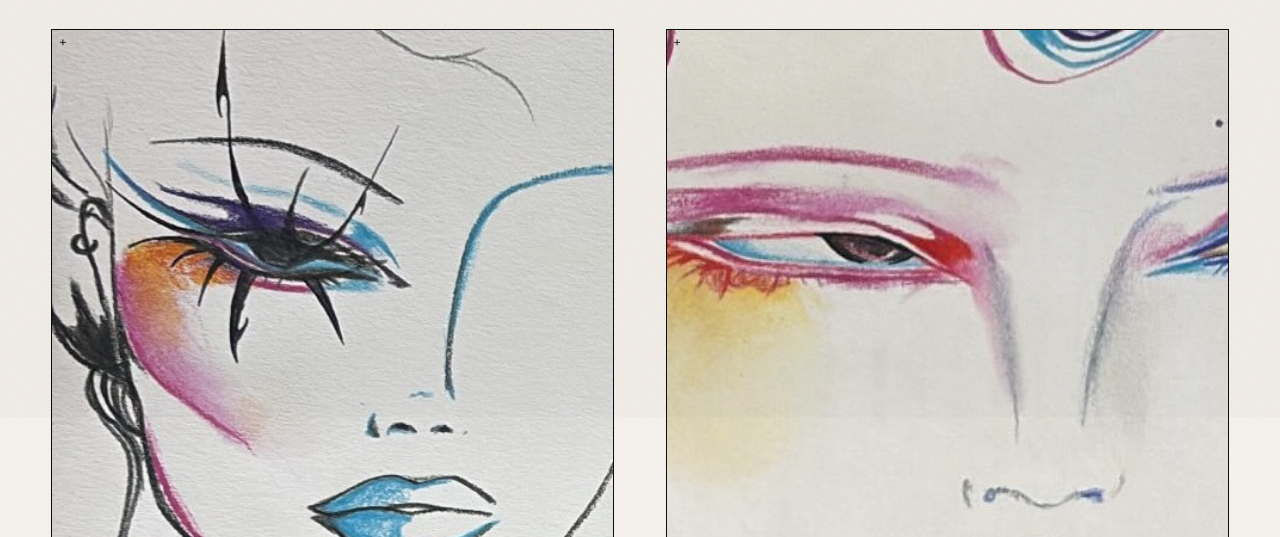
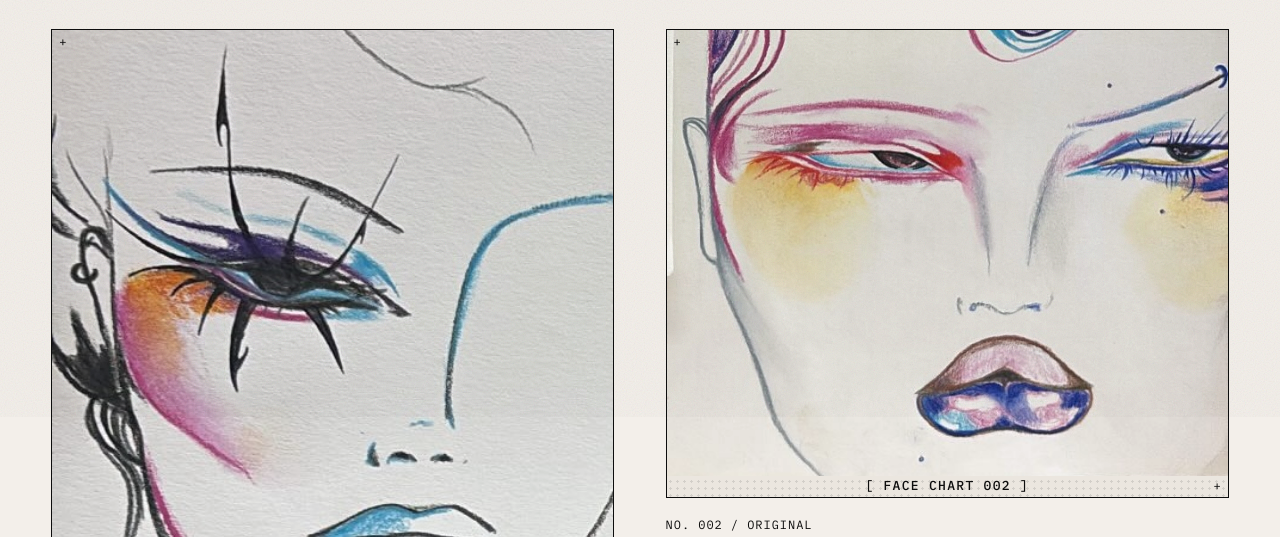
Before and after one commit to eye6row/gaje777, a plain HTML site: page shop.html in a window 1280 px wide. Shown: the part 383-920 px from the top of the page. Drawn offline with nearby package versions, Linux system fonts and the light colour scheme.

Commit message:
Show face chart images uncropped

```diff
--- a/styles.css
+++ b/styles.css
@@ -99,3 +99,7 @@ background:radial-gradient(circle,#0d0d0d1c 1px,transparent 1.4px) 0 0/7px 7px,#
 .commission .barcode{margin-top:48px}
 .commission .book-grid .serif{margin-bottom:16px}
 @media(max-width:820px){.shop-grid{grid-template-columns:1fr}}
+.piece .slot{aspect-ratio:auto}
+.piece .slot img{position:static;height:auto;display:block;object-fit:contain}
+.piece .slot:hover img{transform:none}
+.shop-grid{align-items:start}
```
